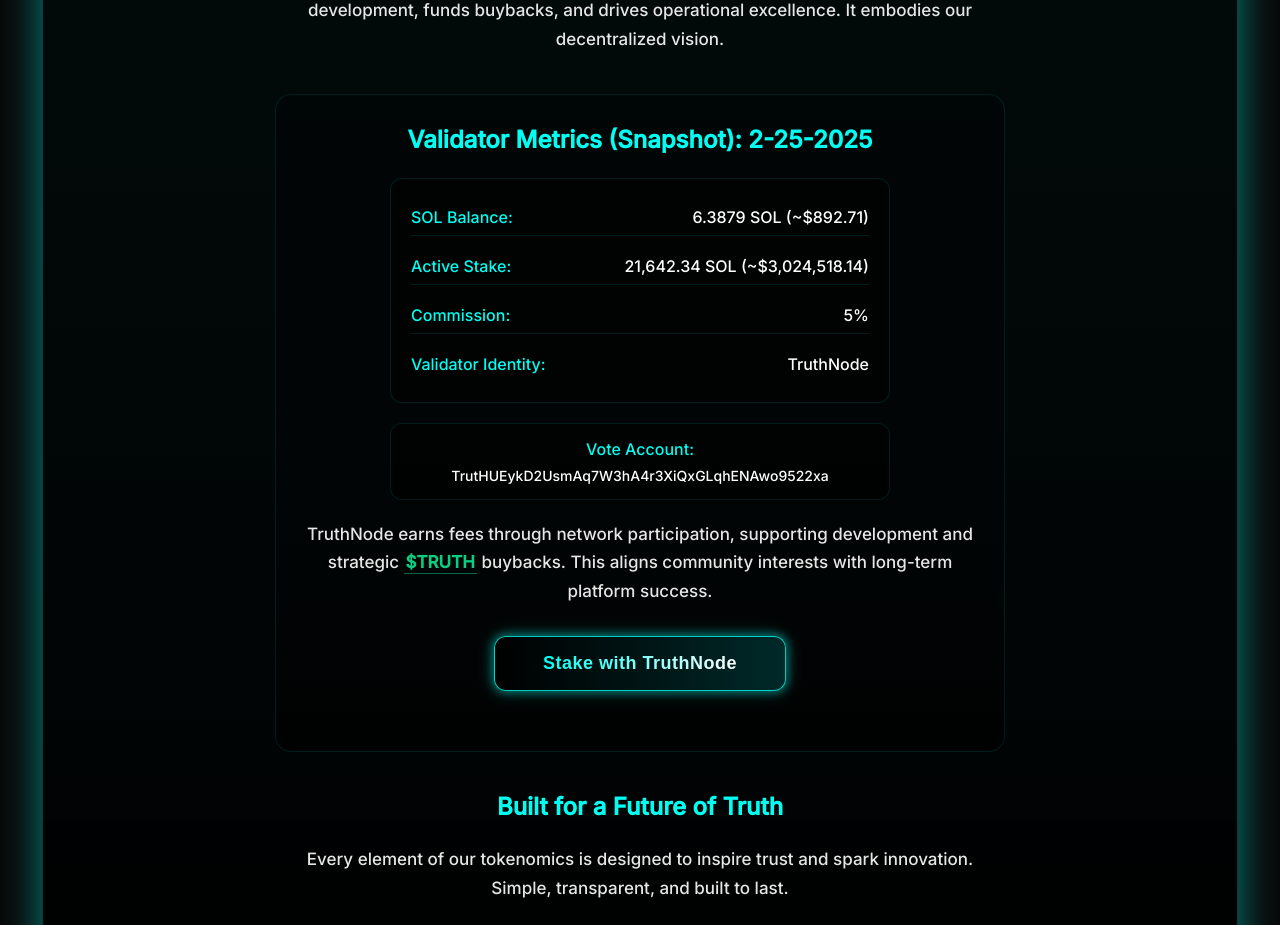
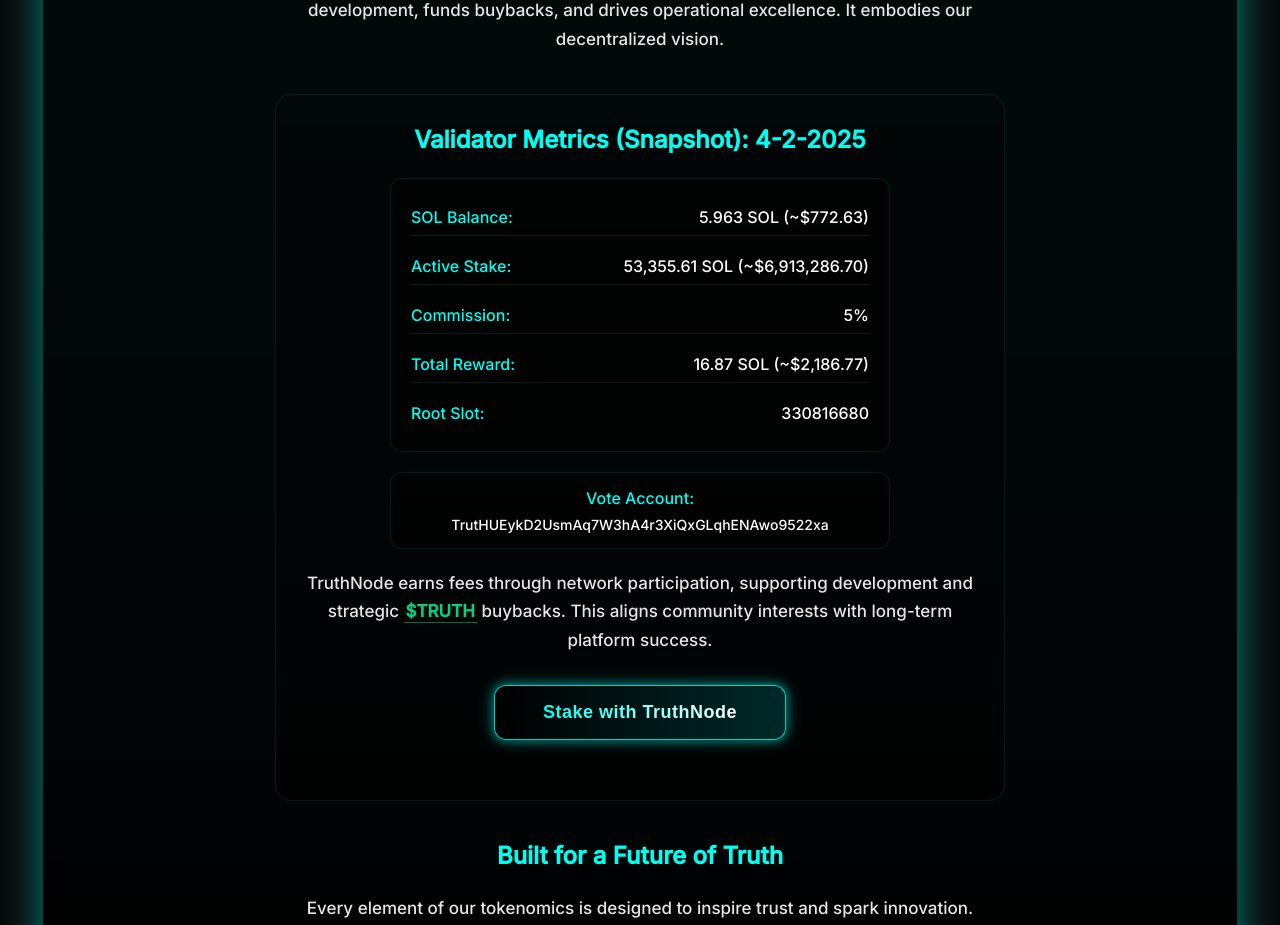
Before and after one commit to jbrace02/VeraWeb, a Next.js app: page /tokenomics in a window 1280 px wide. Shown: the part 1900-2825 px from the top of the page. Built offline with nearby package versions, Linux system fonts and the light colour scheme.

Commit message:
update: validator metrics snapshot for April 2nd, 2025

```diff
--- a/src/app/tokenomics/page.tsx
+++ b/src/app/tokenomics/page.tsx
@@ -121,26 +121,30 @@ export default function TokenomicsPage() {
 
             <div className={styles.validatorSection}>
               <div className={styles.validatorHeadingContainer}>
-                <h4 className={styles.validatorHeading}>Validator Metrics (Snapshot): 2-25-2025</h4>
+                <h4 className={styles.validatorHeading}>Validator Metrics (Snapshot): 4-2-2025</h4>
               </div>
 
               <div className={styles.validatorStatsContainer}>
                 <div className={styles.validatorStats}>
                   <div className={styles.statRow}>
                     <div className={styles.statLabel}>SOL Balance:</div>
-                    <div className={styles.statValue}>6.3879 SOL (~$892.71)</div>
+                    <div className={styles.statValue}>5.963 SOL (~$772.63)</div>
                   </div>
                   <div className={styles.statRow}>
                     <div className={styles.statLabel}>Active Stake:</div>
-                    <div className={styles.statValue}>21,642.34 SOL (~$3,024,518.14)</div>
+                    <div className={styles.statValue}>53,355.61 SOL (~$6,913,286.70)</div>
                   </div>
                   <div className={styles.statRow}>
                     <div className={styles.statLabel}>Commission:</div>
                     <div className={styles.statValue}>5%</div>
                   </div>
                   <div className={styles.statRow}>
-                    <div className={styles.statLabel}>Validator Identity:</div>
-                    <div className={styles.statValue}>TruthNode</div>
+                    <div className={styles.statLabel}>Total Reward:</div>
+                    <div className={styles.statValue}>16.87 SOL (~$2,186.77)</div>
+                  </div>
+                  <div className={styles.statRow}>
+                    <div className={styles.statLabel}>Root Slot:</div>
+                    <div className={styles.statValue}>330816680</div>
                   </div>
                 </div>
               </div>
```
